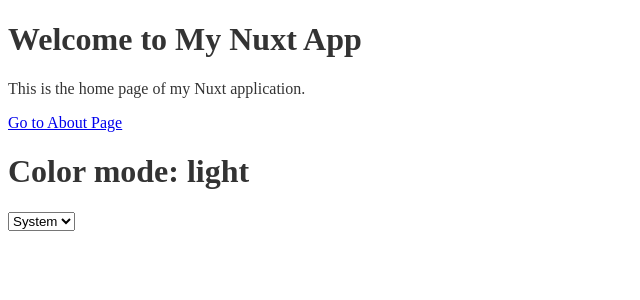
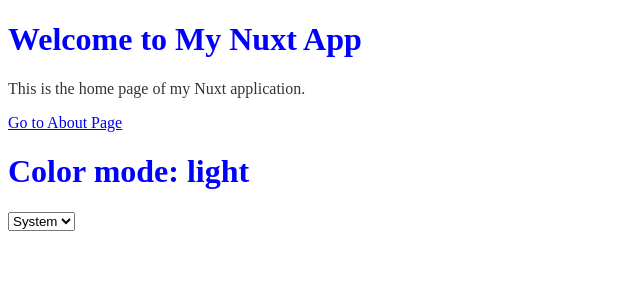
Before and after one commit to SpinningTurtle/FreeFlow, a Nuxt app in the folder my-nuxt-app/: page / in a window 1280 px wide. Shown: the top 300 px of the page, without its empty margins (0-640 px from the left). Built offline with nearby package versions, Linux system fonts and the light colour scheme.

Commit message:
Figured out how to add externall css stylesheets to nuxt

```diff
--- /dev/null
+++ b/my-nuxt-app/assets/home.css
@@ -0,0 +1,4 @@
+h1 {
+    color: blue;
+    font-size: 2em;
+}
--- a/my-nuxt-app/nuxt.config.ts
+++ b/my-nuxt-app/nuxt.config.ts
@@ -7,5 +7,6 @@
     '@nuxt/fonts',
     '@nuxt/icon',
     '@nuxtjs/color-mode'
-  ]
+  ],
+  css: ['@/assets/home.css']
 })
```
